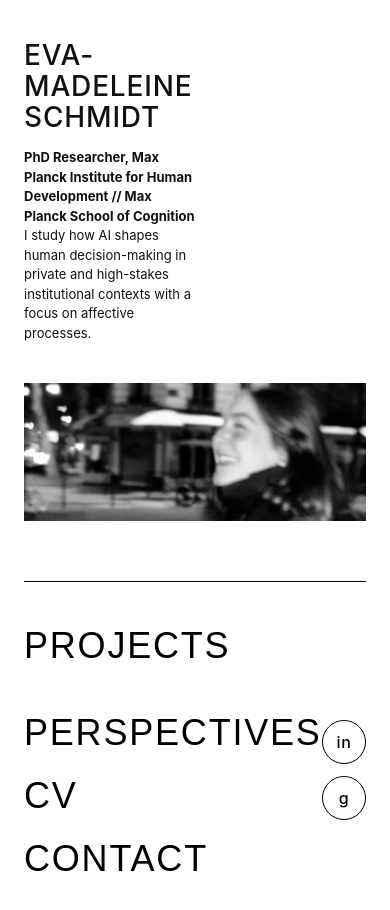
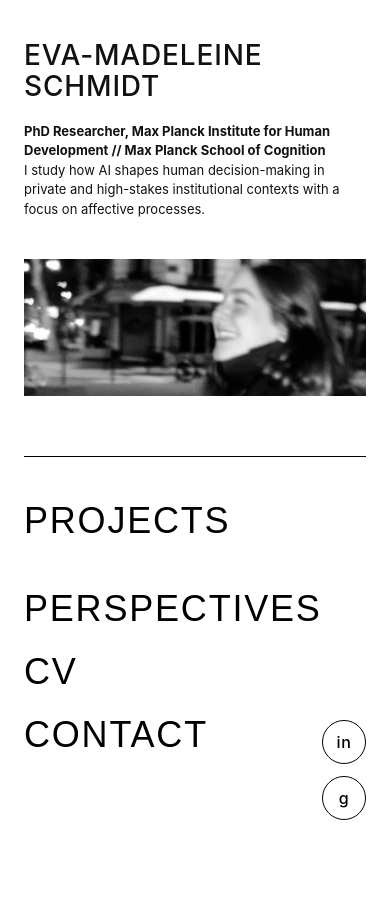
Before and after one commit to eva-msb/eva-msb, a plain HTML site: page index.html in a window 390 px wide. After the commit the page ends 854 px from the top, so only its background shows below. Drawn offline with Linux system fonts and the light colour scheme.

Commit message:
Update style.css
again for mobile use

```diff
--- a/assets/css/style.css
+++ b/assets/css/style.css
@@ -501,10 +501,16 @@ body {
     gap: 16px;
   }
 
+  .header-left,
+  .header-right {
+    width: 100%;   /* ⬅️ WICHTIG: volle Breite auf Mobile */
+  }
+
   /* Name kleiner + weniger Zeilenhöhe */
   .name {
     font-size: 32px;      /* vorher 52px */
     line-height: 1.1;
+    margin-bottom: 4px;   /* ⬅️ etwas Luft zur Tagline */
   }
 
   /* Tagline etwas kleiner + weichere Zeilenhöhe */
@@ -514,9 +520,7 @@ body {
   }
 }
 
-/* Extra small screens (iPhone SE, ältere Geräte) */
 @media (max-width: 480px) {
-
   .name {
     font-size: 28px;
   }
```
